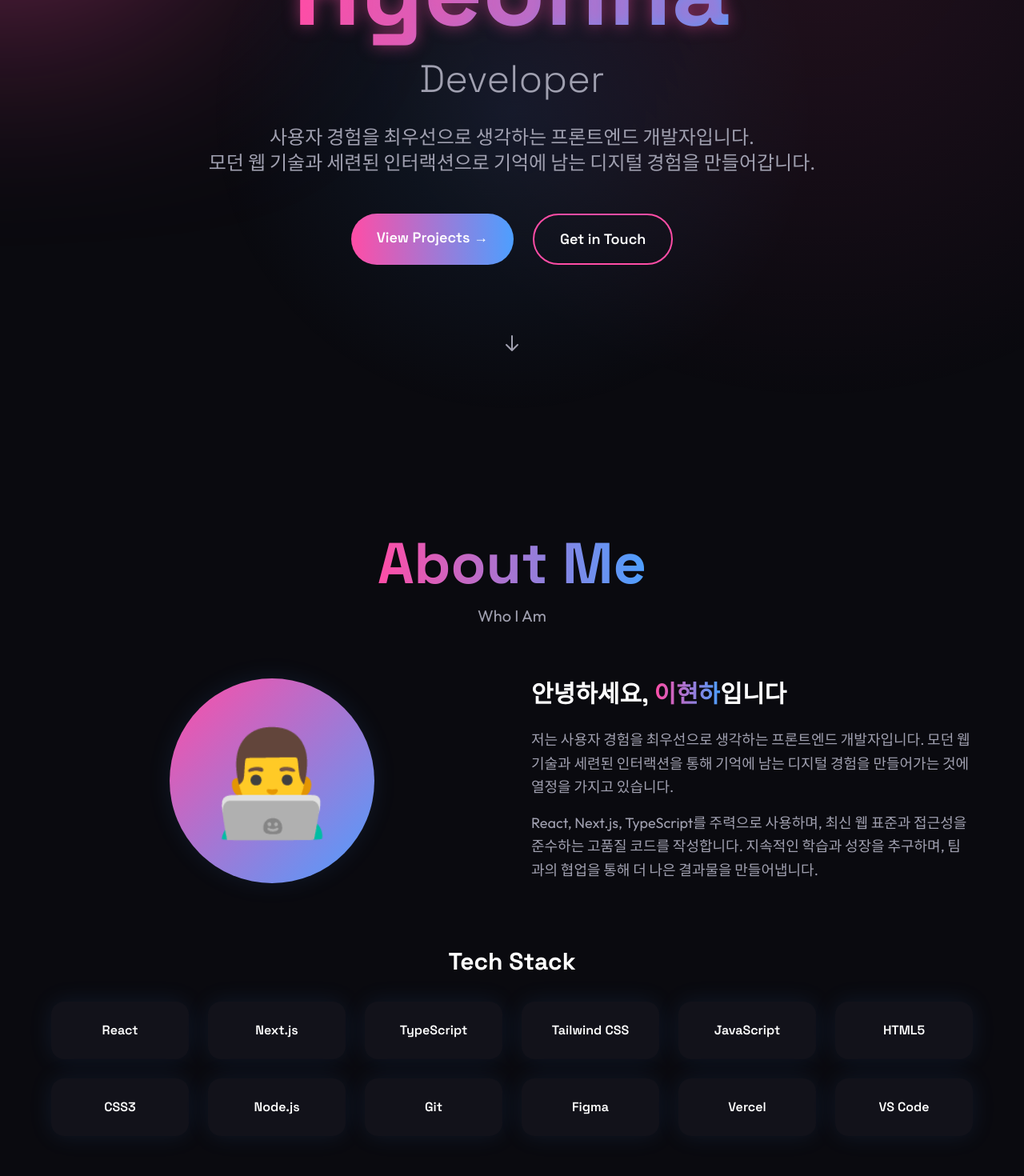
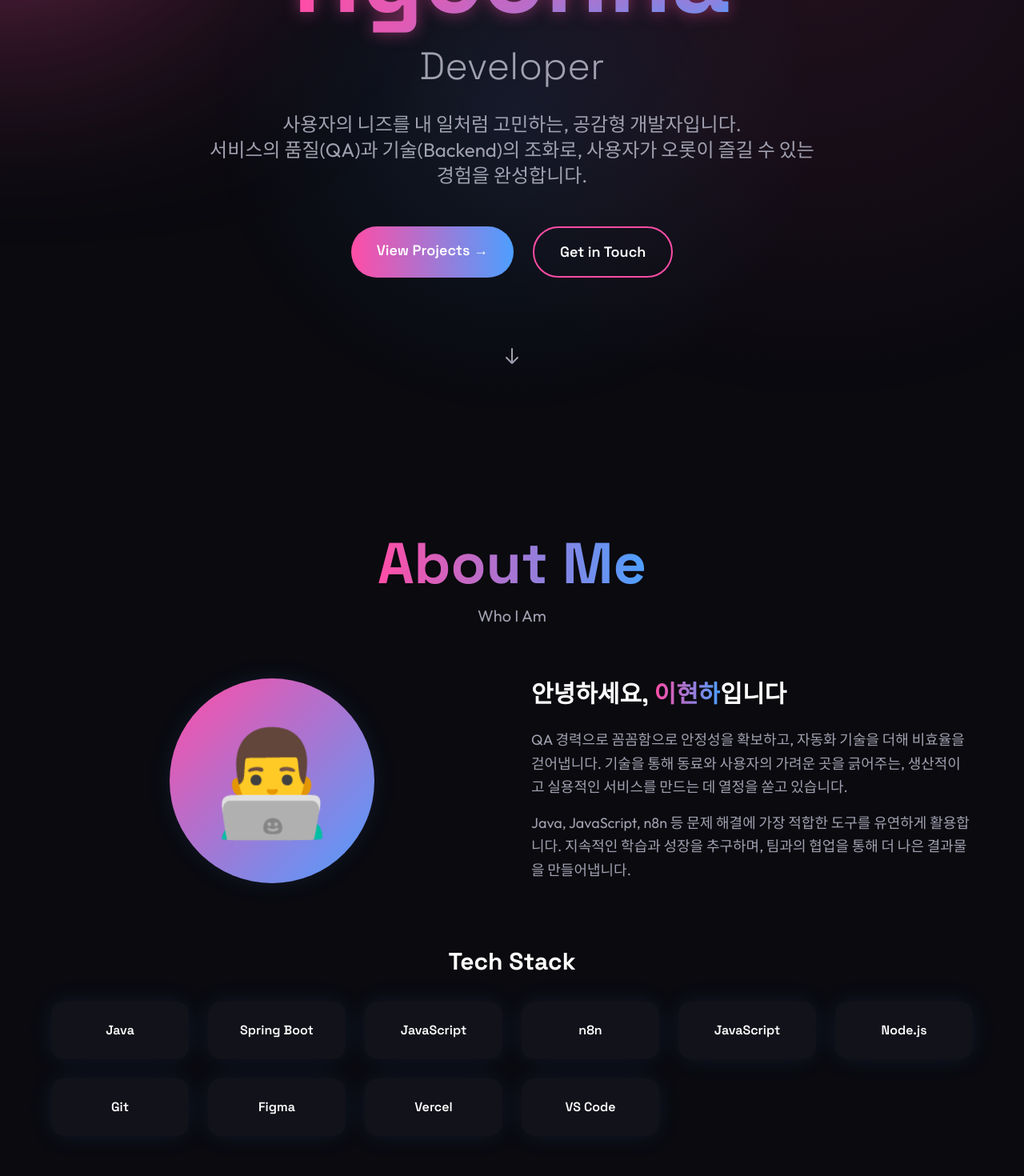
Before and after one commit to earhart123/my-portfolio, a Next.js app: page / in a window 1280 px wide. Shown: the part 260-1730 px from the top of the page at 80% size. Built offline with nearby package versions, Linux system fonts and the light colour scheme.

Commit message:
feat: edit personal info

```diff
--- a/src/components/About.tsx
+++ b/src/components/About.tsx
@@ -4,13 +4,11 @@ import { motion } from 'framer-motion'
 
 export default function About() {
   const techStack = [
-    'React',
-    'Next.js',
-    'TypeScript',
-    'Tailwind CSS',
+    'Java',
+    'Spring Boot',
     'JavaScript',
-    'HTML5',
-    'CSS3',
+    'n8n',
+    'JavaScript',
     'Node.js',
     'Git',
     'Figma',
@@ -57,10 +55,10 @@ export default function About() {
               안녕하세요, <span className="text-gradient">이현하</span>입니다
             </h3>
             <p className="text-lg text-[var(--text-secondary)] leading-relaxed mb-4">
-              저는 사용자 경험을 최우선으로 생각하는 프론트엔드 개발자입니다. 모던 웹 기술과 세련된 인터랙션을 통해 기억에 남는 디지털 경험을 만들어가는 것에 열정을 가지고 있습니다.
+              QA 경력으로 꼼꼼함으로 안정성을 확보하고, 자동화 기술을 더해 비효율을 걷어냅니다. 기술을 통해 동료와 사용자의 가려운 곳을 긁어주는, 생산적이고 실용적인 서비스를 만드는 데 열정을 쏟고 있습니다.
             </p>
             <p className="text-lg text-[var(--text-secondary)] leading-relaxed">
-              React, Next.js, TypeScript를 주력으로 사용하며, 최신 웹 표준과 접근성을 준수하는 고품질 코드를 작성합니다. 지속적인 학습과 성장을 추구하며, 팀과의 협업을 통해 더 나은 결과물을 만들어냅니다.
+              Java, JavaScript, n8n 등 문제 해결에 가장 적합한 도구를 유연하게 활용합니다. 지속적인 학습과 성장을 추구하며, 팀과의 협업을 통해 더 나은 결과물을 만들어냅니다.
             </p>
           </motion.div>
         </div>
--- a/src/components/Hero.tsx
+++ b/src/components/Hero.tsx
@@ -39,9 +39,9 @@ export default function Hero() {
           transition={{ delay: 0.6 }}
           className="text-xl md:text-2xl text-[var(--text-secondary)] max-w-3xl mx-auto mb-12 leading-relaxed"
         >
-          사용자 경험을 최우선으로 생각하는 프론트엔드 개발자입니다.
+          사용자의 니즈를 내 일처럼 고민하는, 공감형 개발자입니다.
           <br />
-          모던 웹 기술과 세련된 인터랙션으로 기억에 남는 디지털 경험을 만들어갑니다.
+          서비스의 품질(QA)과 기술(Backend)의 조화로, 사용자가 오롯이 즐길 수 있는 경험을 완성합니다.
         </motion.p>
 
         <motion.div
```
